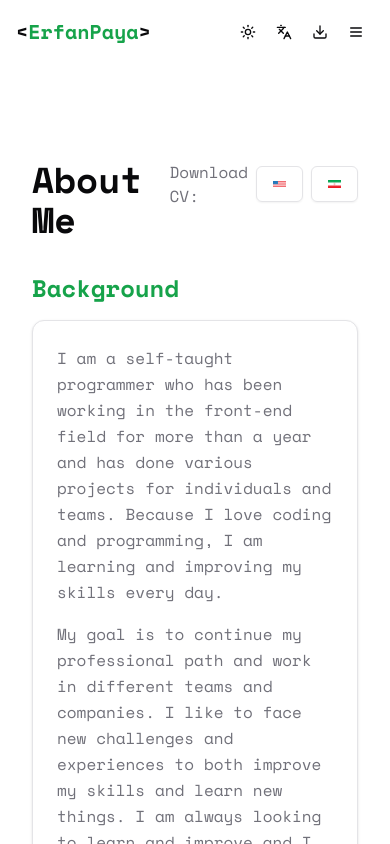
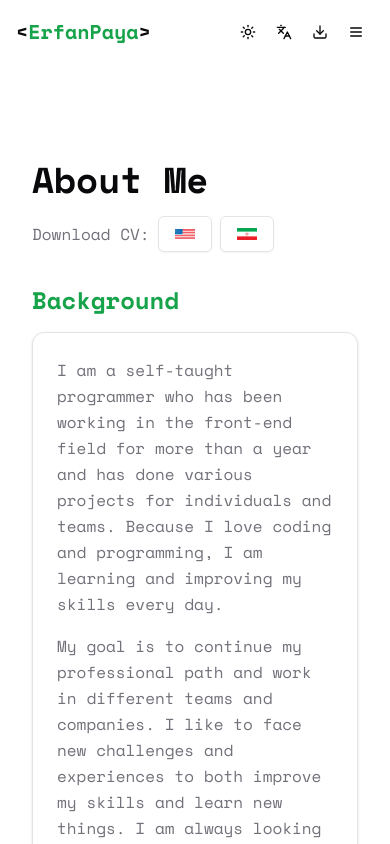
Before and after one commit to hp0098v1/portfolio, a Next.js app: page /en/about in a window 390 px wide. Shown: the top 844 px of the page. Built offline with nearby package versions, Linux system fonts and the light colour scheme; what tailwindcss-motion would draw is missing.

Commit message:
fix style issue in about page & change position of toast

```diff
--- a/src/app/[locale]/(fade-in-animate)/about/page.tsx
+++ b/src/app/[locale]/(fade-in-animate)/about/page.tsx
@@ -26,8 +26,8 @@ export default async function AboutPage({ params }: Props) {
 
   return (
     <main className='mx-auto min-h-screen max-w-4xl px-4 py-20'>
-      <div className='flex items-start justify-between'>
-        <h1 className='mb-8 text-4xl font-bold'>{t('title')}</h1>
+      <div className='mb-8 flex flex-col items-start justify-between gap-4 sm:flex-row'>
+        <h1 className='text-4xl font-bold'>{t('title')}</h1>
         <DownloadCvBtns />
       </div>
 
--- a/src/components/ui/toast.tsx
+++ b/src/components/ui/toast.tsx
@@ -15,7 +15,7 @@ const ToastViewport = React.forwardRef<
 >(({ className, ...props }, ref) => (
   <ToastPrimitives.Viewport
     className={cn(
-      'fixed top-0 z-[100] flex max-h-screen w-full flex-col-reverse p-4 sm:bottom-0 sm:right-0 sm:top-0 sm:flex-col md:max-w-[420px]',
+      'fixed bottom-0 right-0 z-[100] flex max-h-screen w-full flex-col-reverse p-4 sm:right-0 sm:top-0 sm:flex-col md:max-w-[420px]',
       className,
     )}
     ref={ref}
```
